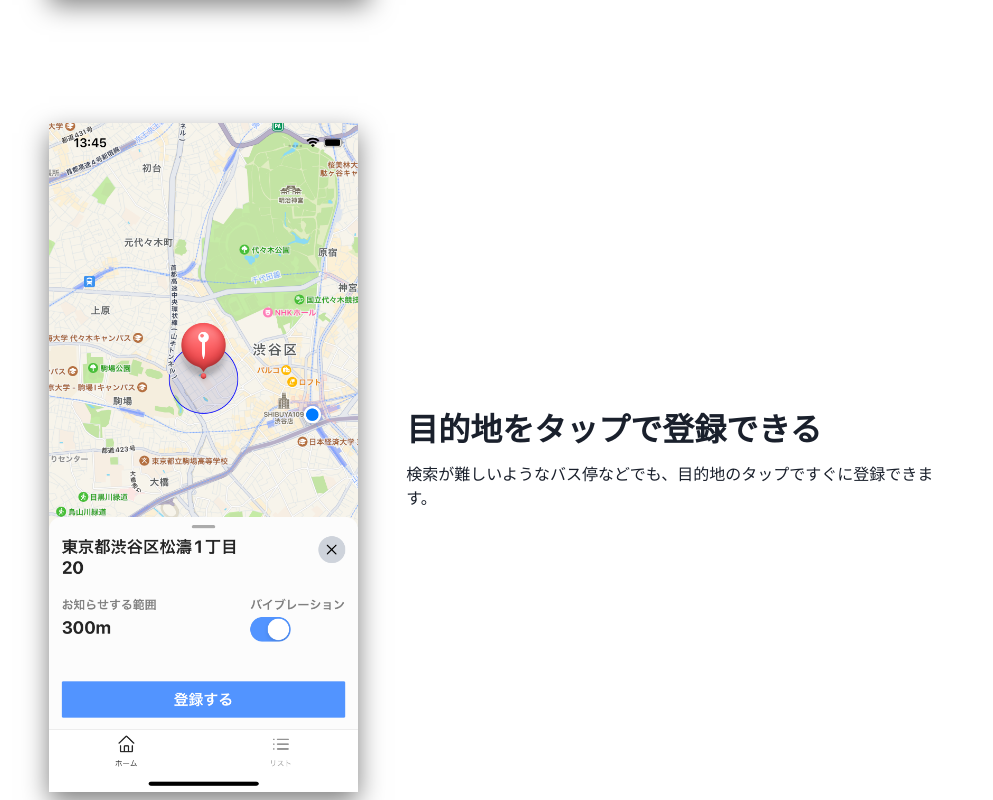
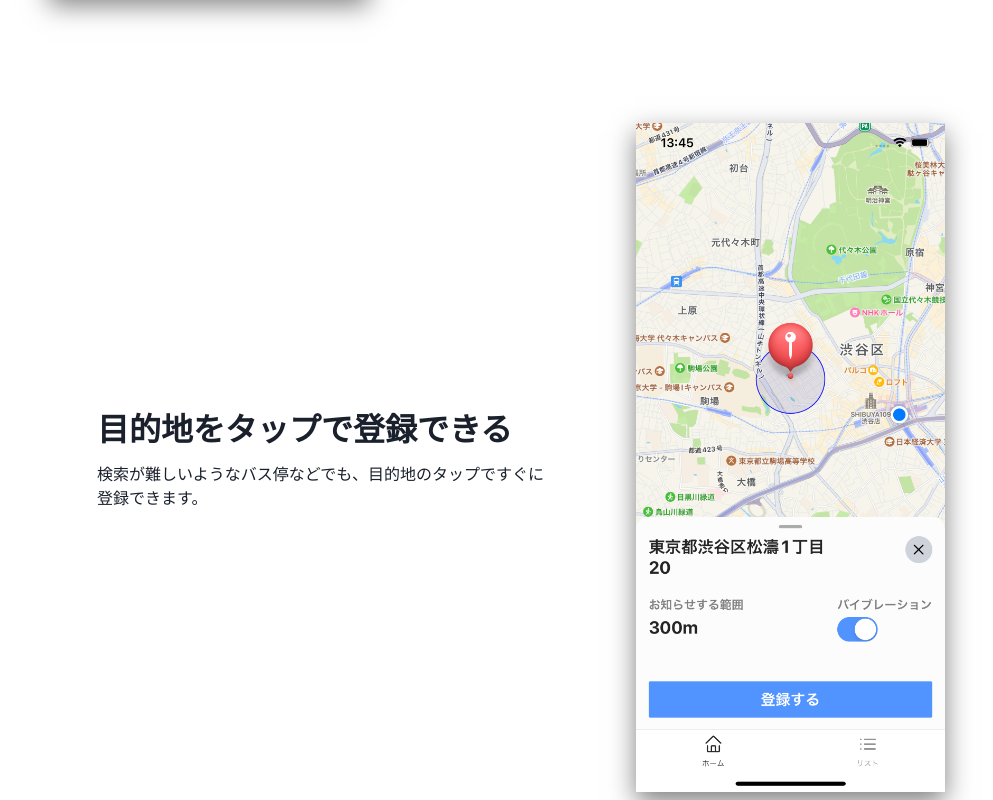
Before and after one commit to riku99/ichiara-website, a Next.js app: page / in a window 1280 px wide. Shown: the part 1520-2320 px from the top of the page, without its empty margins (143-1136 px from the left). Built offline with nearby package versions, Linux system fonts and the light colour scheme.

Commit message:
fix style

```diff
--- a/components/IntroCard/index.tsx
+++ b/components/IntroCard/index.tsx
@@ -5,9 +5,15 @@ type Props = {
   imageSrc: string;
   title: string;
   subTitle?: string;
+  imagePosition?: 'right' | 'left';
 };
 
-export const IntroCard = ({ imageSrc, title, subTitle }: Props) => {
+export const IntroCard = ({
+  imageSrc,
+  title,
+  subTitle,
+  imagePosition = 'left',
+}: Props) => {
   const isMobile = useBreakpointValue({ base: true, md: false });
 
   const TitleText = (
@@ -21,13 +27,24 @@ export const IntroCard = ({ imageSrc, title, subTitle }: Props) => {
       >
         {title}
       </Text>
-      {!!subTitle && <Text mt="2">{subTitle}</Text>}
+      {!!subTitle && (
+        <Text
+          mt="2"
+          w={{
+            base: '100%',
+            md: '84%',
+          }}
+        >
+          {subTitle}
+        </Text>
+      )}
     </>
   );
 
   return (
     <Flex
       alignItems="center"
+      justifyContent="space-between"
       flexDirection={{
         base: 'column',
         md: 'row',
@@ -39,9 +56,10 @@ export const IntroCard = ({ imageSrc, title, subTitle }: Props) => {
     >
       {isMobile && TitleText}
 
+      {imagePosition === 'left' && (
         <Box
           mt={{
-          base: '4',
+            base: '8',
             md: '0',
           }}
         >
@@ -55,6 +73,7 @@ export const IntroCard = ({ imageSrc, title, subTitle }: Props) => {
             }}
           />
         </Box>
+      )}
 
       {!isMobile && (
         <Box
@@ -65,6 +84,25 @@ export const IntroCard = ({ imageSrc, title, subTitle }: Props) => {
           {TitleText}
         </Box>
       )}
+
+      {imagePosition === 'right' && (
+        <Box
+          mt={{
+            base: '8',
+            md: '0',
+          }}
+        >
+          <Image
+            src={imageSrc}
+            width={320}
+            height={600}
+            alt="アプリ紹介画像"
+            style={{
+              boxShadow: '0 10px 25px 0 rgba(0, 0, 0, .5)',
+            }}
+          />
+        </Box>
+      )}
     </Flex>
   );
 };
--- a/pages/index.tsx
+++ b/pages/index.tsx
@@ -59,7 +59,7 @@ export default function Home() {
                 mt={{ base: '12', md: '20' }}
                 px="4"
                 spacing={{
-                  base: '16',
+                  base: '20',
                   md: '32',
                 }}
               >
@@ -73,6 +73,7 @@ export default function Home() {
                   imageSrc="/tap-search-app.png"
                   title="目的地をタップで登録できる"
                   subTitle="検索が難しいようなバス停などでも、目的地のタップですぐに登録できます。"
+                  imagePosition="right"
                 />
 
                 <IntroCard
@@ -85,6 +86,7 @@ export default function Home() {
                   imageSrc="/detail-app.png"
                   title="いつでも設定を変更できる"
                   subTitle="わかりにくい表示名などはここで変更しましょう。"
+                  imagePosition="right"
                 />
               </VStack>
             </Flex>
```
Lines whose indentation alone changed are shown as unchanged.
